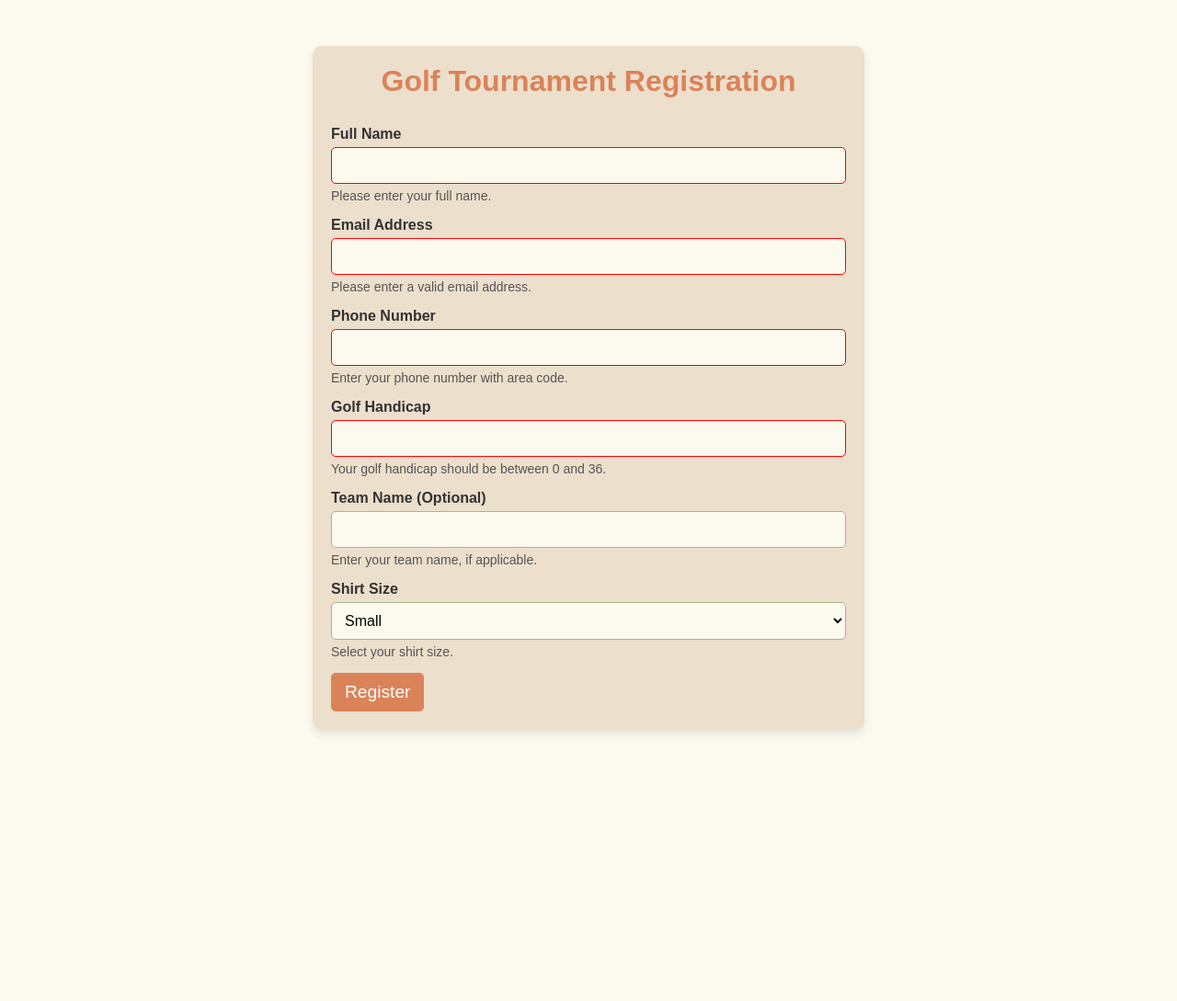
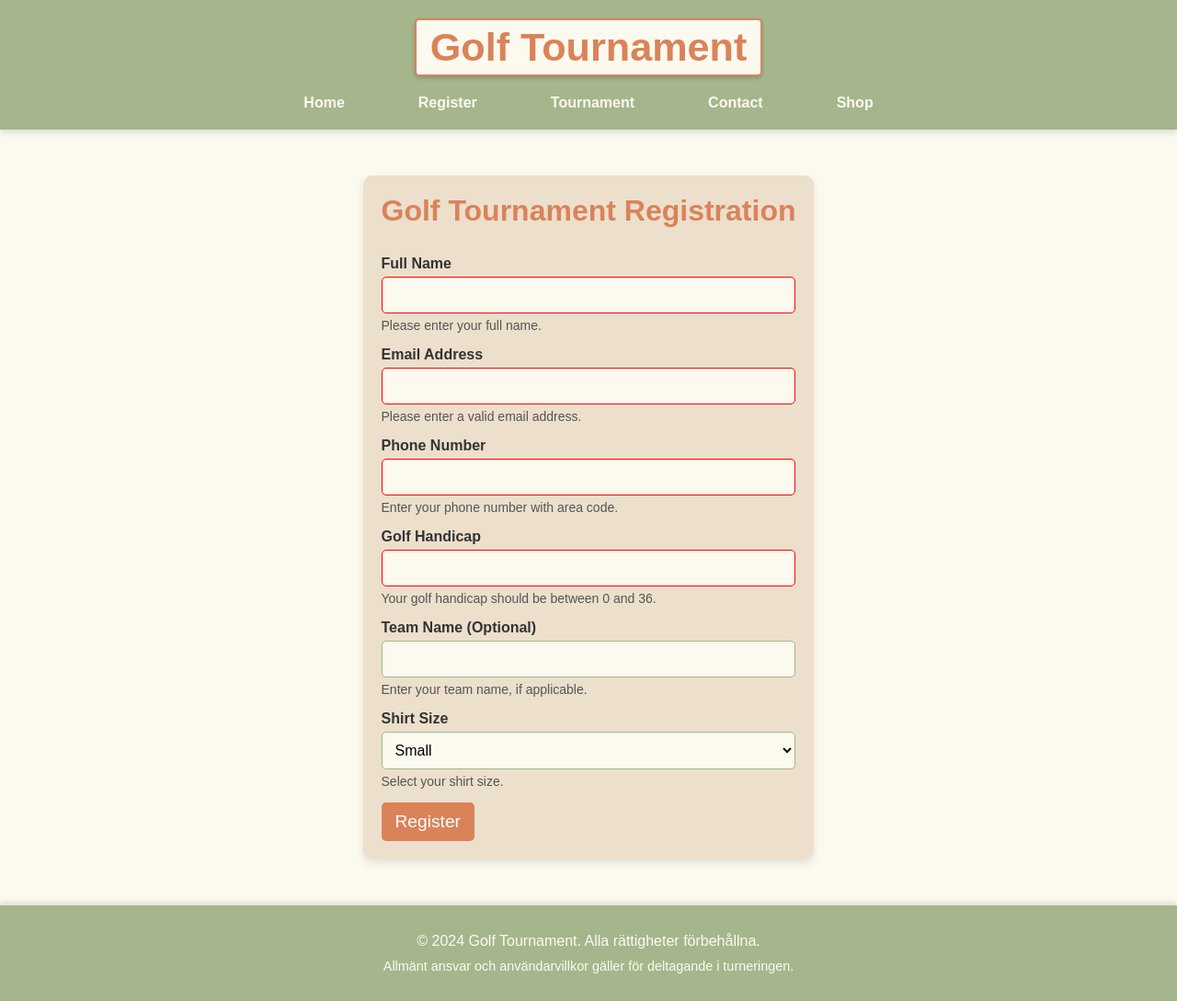
Before and after one commit to filipwretner/BoilerRoomWeek40, a plain HTML site: page registry.html in a window 1280 px wide. Shown: the whole page at 92% size. Before the commit the page ends 844 px from the top, so only its background shows below. Drawn offline with Linux system fonts and the light colour scheme.

Commit message:
Added registry

```diff
--- a/registry.css
+++ b/registry.css
@@ -1,17 +1,6 @@
 /* Reset some default styles */
-* {
-    margin: 0;
-    padding: 0;
-    box-sizing: border-box;
-    font-family: Arial, sans-serif;
-}
 
-body {
-    background-color: #FCFAEE;
-    color: #333;
-}
-
-.container {
+.registryContainer {
     max-width: 600px;
     margin: 50px auto;
     padding: 20px;
@@ -21,7 +10,7 @@ body {
     text-align: center;
 }
 
-h1 {
+#registryTitle {
     color: #DA8359;
     margin-bottom: 30px;
     font-size: 2rem;
--- a/registry.html
+++ b/registry.html
@@ -4,15 +4,47 @@
     <meta charset="UTF-8">
     <meta name="viewport" content="width=device-width, initial-scale=1.0">
     <meta http-equiv="X-UA-Compatible" content="IE=edge">
+    <meta name="description" content="Registration form for Golf Tournament hosting">
     <title>Golf Tournament Registration</title>
     <link rel="stylesheet" href="registry.css">
+    <link rel="stylesheet" href="style.css">
 </head>
+
 <body>
+       <!-- Navbar -->
+       <header>
+        <nav class="navbar">
+          <div class="container">
+            <!-- Logotyp med alt-text för tillgänglighet -->
+            <div class="logo-container">
+              <a href="home.html" class="logo">
+                <h1>Golf Tournament</h1>
+              </a>
+            </div>
+            <!-- Hamburgermeny med aria-label -->
+            <div
+              class="menu-icon"
+              onclick="toggleMenu()"
+              aria-label="Öppna navigeringsmeny"
+            >
+              &#9776;
+            </div>
+            <ul class="nav-links">
+              <li><a href="home.html">Home</a></li>
+              <li><a href="registry.html">Register</a></li>
+              <li><a href="mitt projekt/turnering.html">Tournament</a></li>
+              <li><a href="contact.html">Contact</a></li>
+              <li><a href="shop.html">Shop</a></li>
+            </ul>
+          </div>
+        </nav>
+      </header>
+
     <!-- Skip to content link for keyboard navigation -->
     <a href="#main-content" class="skip-link">Skip to content</a>
 
-    <div class="container" id="main-content">
-        <h1>Golf Tournament Registration</h1>
+    <div class="registryContainer" id="main-content">
+        <h1 id="registryTitle">Golf Tournament Registration</h1>
         <!-- Registration Form -->
         <form action="#" method="POST" aria-live="polite">
             <div class="form-group">
@@ -61,5 +93,24 @@
             </div>
         </form>
     </div>
+
+    <!-- Footer -->
+<footer>
+    <div class="container">
+      <p>&copy; 2024 Golf Tournament. Alla rättigheter förbehållna.</p>
+      <p>
+        Allmänt ansvar och användarvillkor gäller för deltagande i
+        turneringen.
+      </p>
+    </div>
+  </footer>
+
+  <script>
+    function toggleMenu() {
+      const navLinks = document.querySelector(".nav-links");
+      navLinks.classList.toggle("active");
+    }
+  </script>
+
 </body>
 </html>
--- a/style.css
+++ b/style.css
@@ -28,7 +28,6 @@ header {
     background-color: #A5B68D; /* Ny bakgrundsfärg för navbaren */
     padding: 20px 0;
     box-shadow: 0 4px 6px rgba(0, 0, 0, 0.1); /* Subtil skugga under header */
-
     width: 100%;
     z-index: 1000;
     transition: all 0.5s ease;
```
Also changed, not shown: contact.html (+1 -1 lines), home.html (+1 -1 lines), mitt projekt/turnering.html (+1 -1 lines), shop.html (+1 -1 lines).
